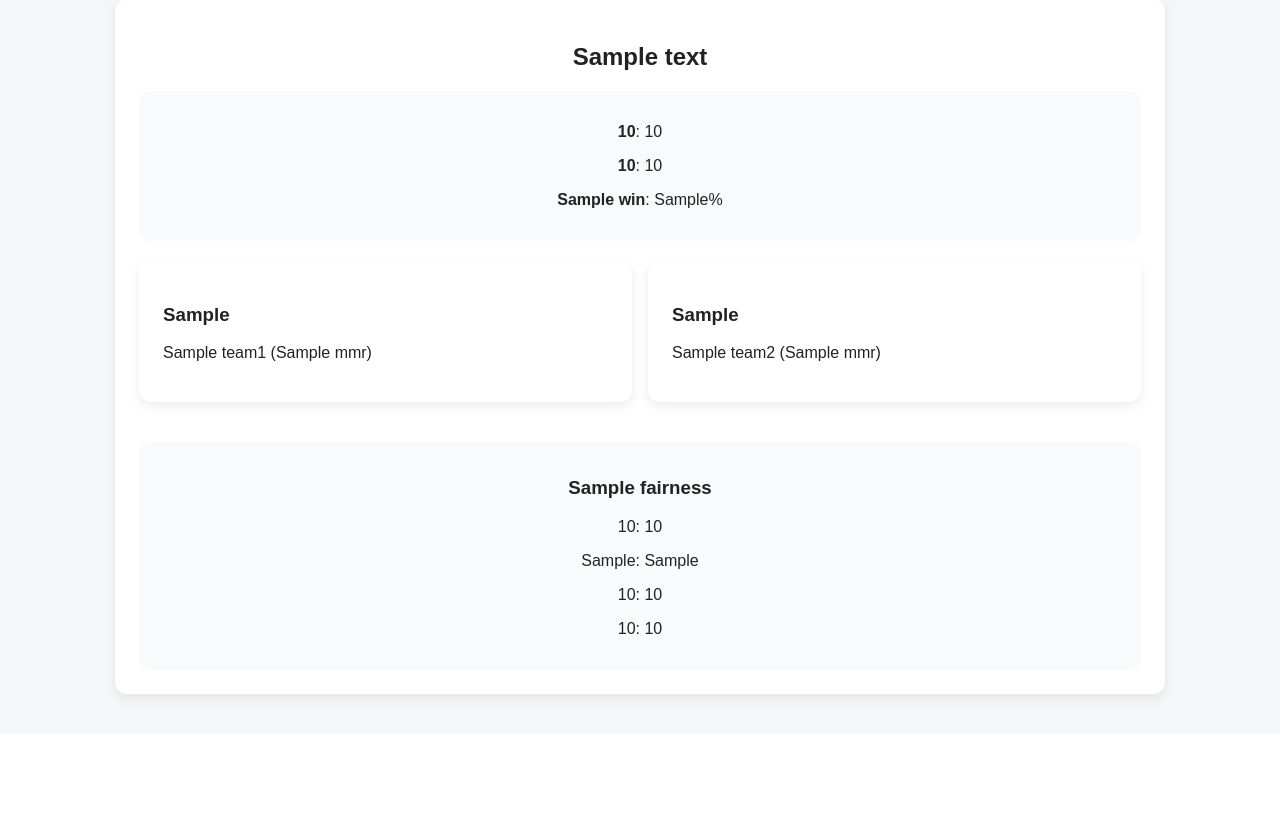
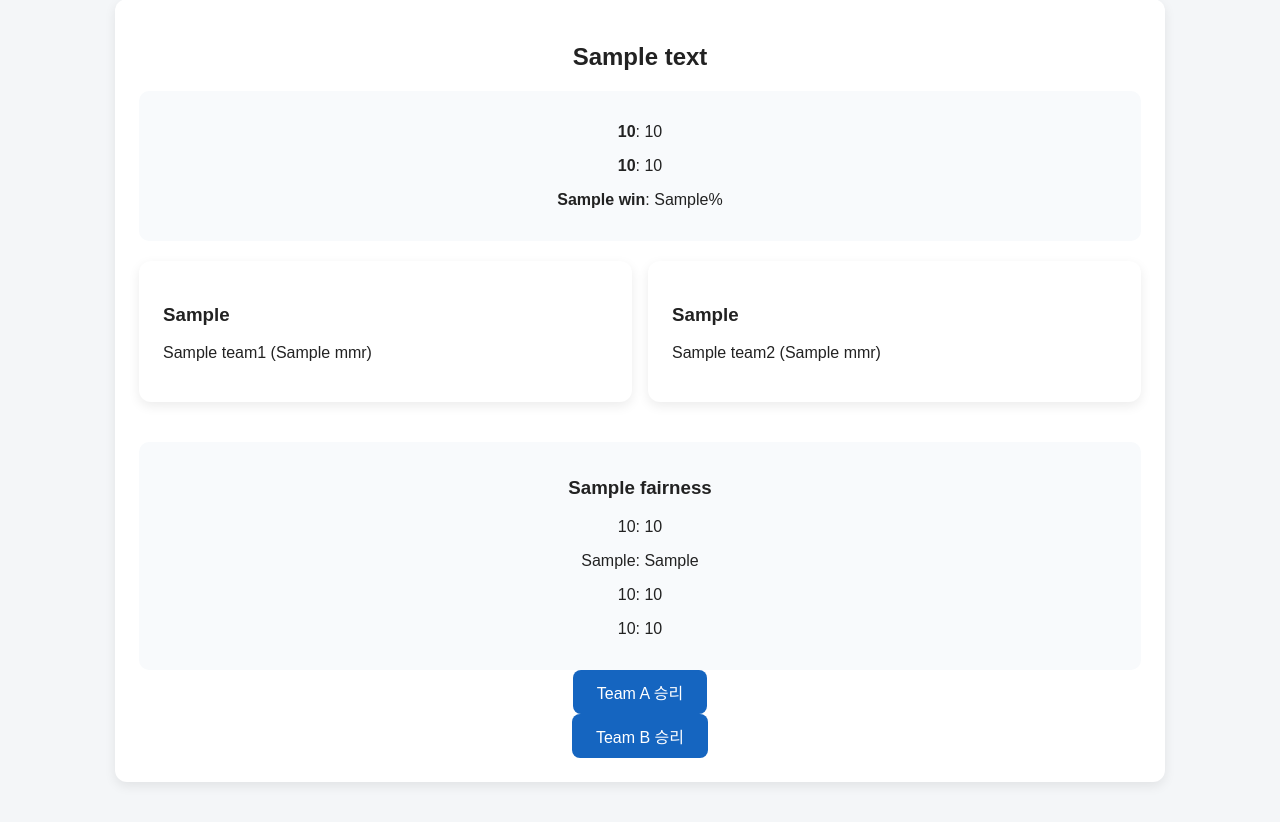
Before and after one commit to saeyes/elo, a Python web app: template matching_project/templates/index.html in a window 1280 px wide. Shown: the part 365-1187 px from the top of the page. Before the commit the page ends 1070 px from the top, so only its background shows below. Run offline with Jinja, Linux system fonts and the light colour scheme; the template is opened without the code that fills it: most values are stand-ins (such as "Sample title", 1, 10 or a date in 2020).

Commit message:
Add form for team result submission

```diff
--- a/matching_project/templates/index.html
+++ b/matching_project/templates/index.html
@@ -68,6 +68,10 @@
                 <p>{{ text.team1_balance }}: {{ result.team1_balance }}</p>
                 <p>{{ text.team2_balance }}: {{ result.team2_balance }}</p>
             </div>
+            <form method="POST" action="/result">
+                 <button name="result" value="A">Team A 승리</button>
+                 <button name="result" value="B">Team B 승리</button>
+            </form>
         </div>
         {% endif %}
     </div>
```
